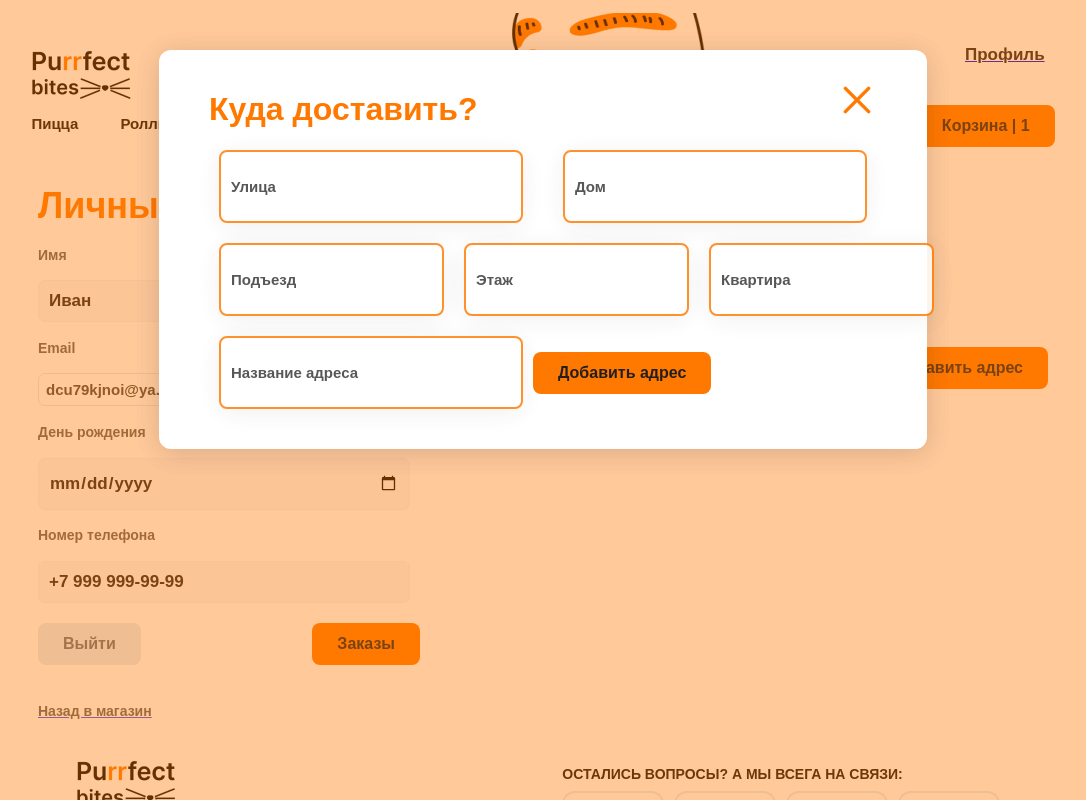
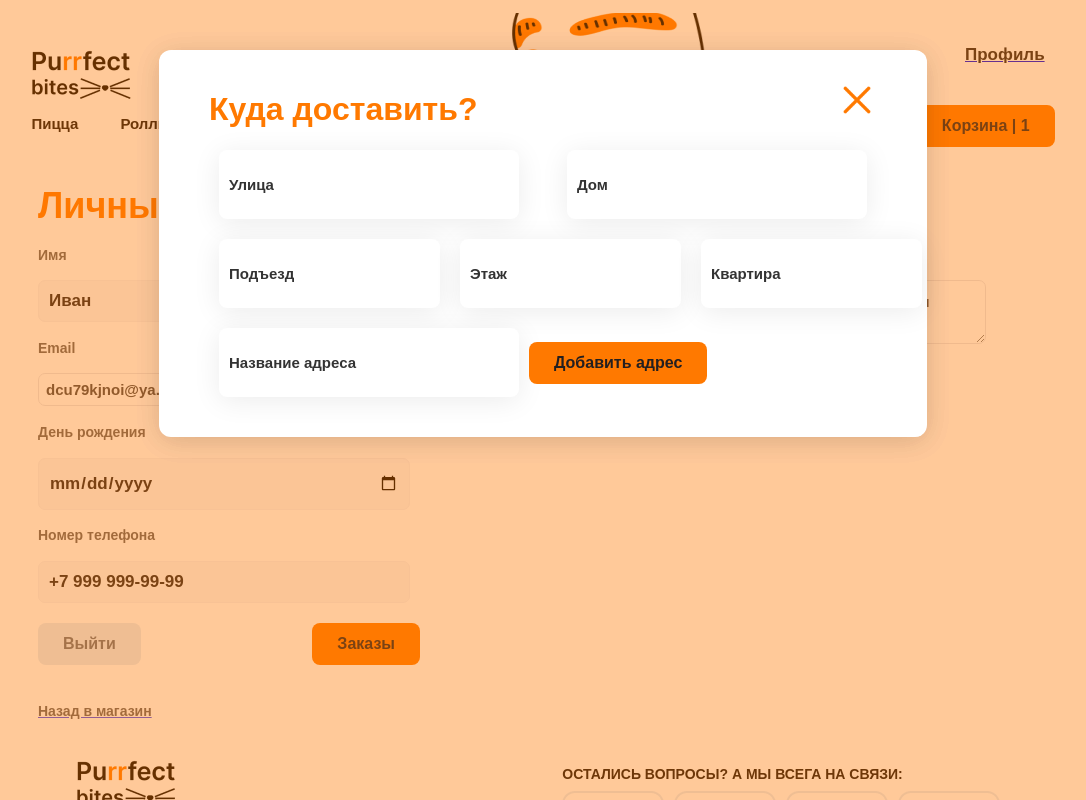
Before and after one commit to TP-4-4/Frontend, a React (Create React App) app in the folder frontend/: page /profile in a window 1280 px wide. Both pictures are taken after a click on the button "Добавить адрес". Shown: the top 800 px of the page, without its empty margins (97-1183 px from the left). Built offline with nearby package versions, Linux system fonts and the light colour scheme.

Commit message:
TD-45 обновлены всплывающие окна профиле

```diff
--- a/frontend/src/profile/CComponentPage.css
+++ b/frontend/src/profile/CComponentPage.css
@@ -125,9 +125,9 @@
     font-family: 'Montserrat',sans-serif;
 }
 
-.Profile-input-a{
+.Profile-input-ad{
     border-radius: 8px;
-    border: 2px solid #ff7900;
+    border: 0;
     width: 280px;
     height: 49px;
     box-shadow: 0 4px 28px 0 rgba(0, 0, 0, 0.08);
--- a/frontend/src/profile/CComponentPage.js
+++ b/frontend/src/profile/CComponentPage.js
@@ -130,15 +130,15 @@ class CComponentPage extends Component {
                                 <img onClick={this.notshowAdres} src={close} alt='close' className='Orders-map-close'/>
                             </div>
                             <div className='Orders-inline'>
-                                <input className='Profile-input-a' value='Улица'/>
-                                <input className='Profile-input-a' value='Дом'/>
+                                <input className='Profile-input-ad' value='Улица'/>
+                                <input className='Profile-input-ad' value='Дом'/>
                             </div>
                             <div className='Orders-inline'>
-                                <input className='Profile-input-a' value='Подъезд'/>
-                                <input className='Profile-input-a' value='Этаж'/>
-                                <input className='Profile-input-a' value='Квартира'/>
+                                <input className='Profile-input-ad' value='Подъезд'/>
+                                <input className='Profile-input-ad' value='Этаж'/>
+                                <input className='Profile-input-ad' value='Квартира'/>
                             </div>
-                            <input className='Profile-input-a' value='Название адреса'/>
+                            <input className='Profile-input-ad' value='Название адреса'/>
                             <button onClick={this.sHow} className='Profile-button'>Добавить адрес</button>
                         </div>
                     </div>
```
